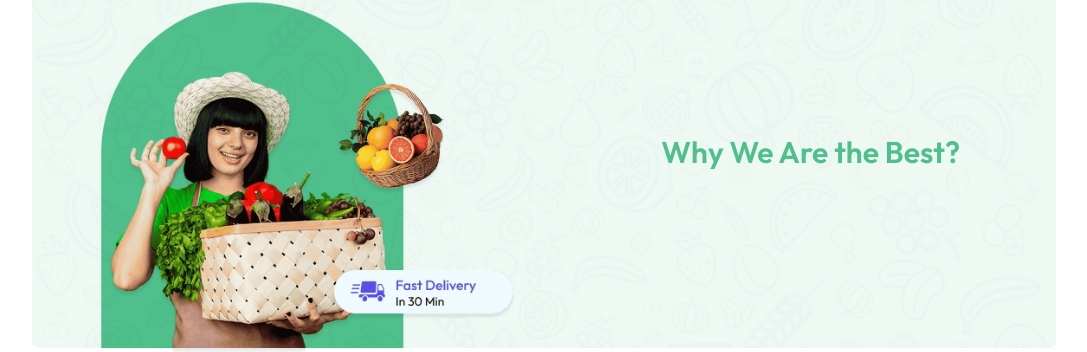
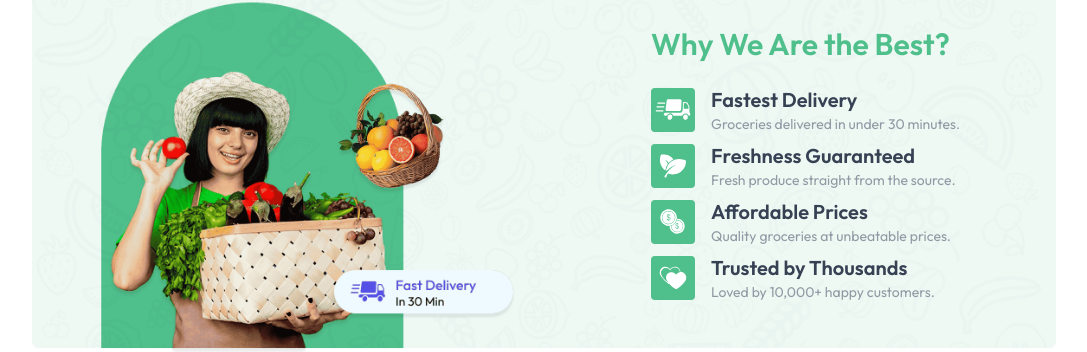
Before and after one commit to Peshala84/smart-grocery-web-app, a React (Vite) app in the folder client/: page / in a window 1280 px wide. Shown: the part 1627-1979 px from the top of the page, without its empty margins (96-1183 px from the left). Built offline with nearby package versions, Linux system fonts and the light colour scheme.

Commit message:
update title and descriiption also include the image

```diff
--- a/client/src/components/BottomBanner.jsx
+++ b/client/src/components/BottomBanner.jsx
@@ -14,8 +14,12 @@ const BottomBanner = () => {
                     <h1 className='text-2xl md:text-3xl font-semibold text-primary
                     mb-6'>Why We Are the Best?</h1>
                     {features.map((feature, index)=>(
-                        <div>
-
+                        <div key={index} className='flex items-center gap-4 mt-2'>
+                            <img src={feature.icon} alt={feature.title} className='md:w-11 w-9' />
+                            <div>
+                              <h3 className='text-lg md:text-xl font-semibold'>{feature.title}</h3>
+                            <p className='text-gray-500/70 text-xs md:text-sm '>{feature.description}</p>
+                            </div>
                         </div>
                     ))}
                 </div>
```
